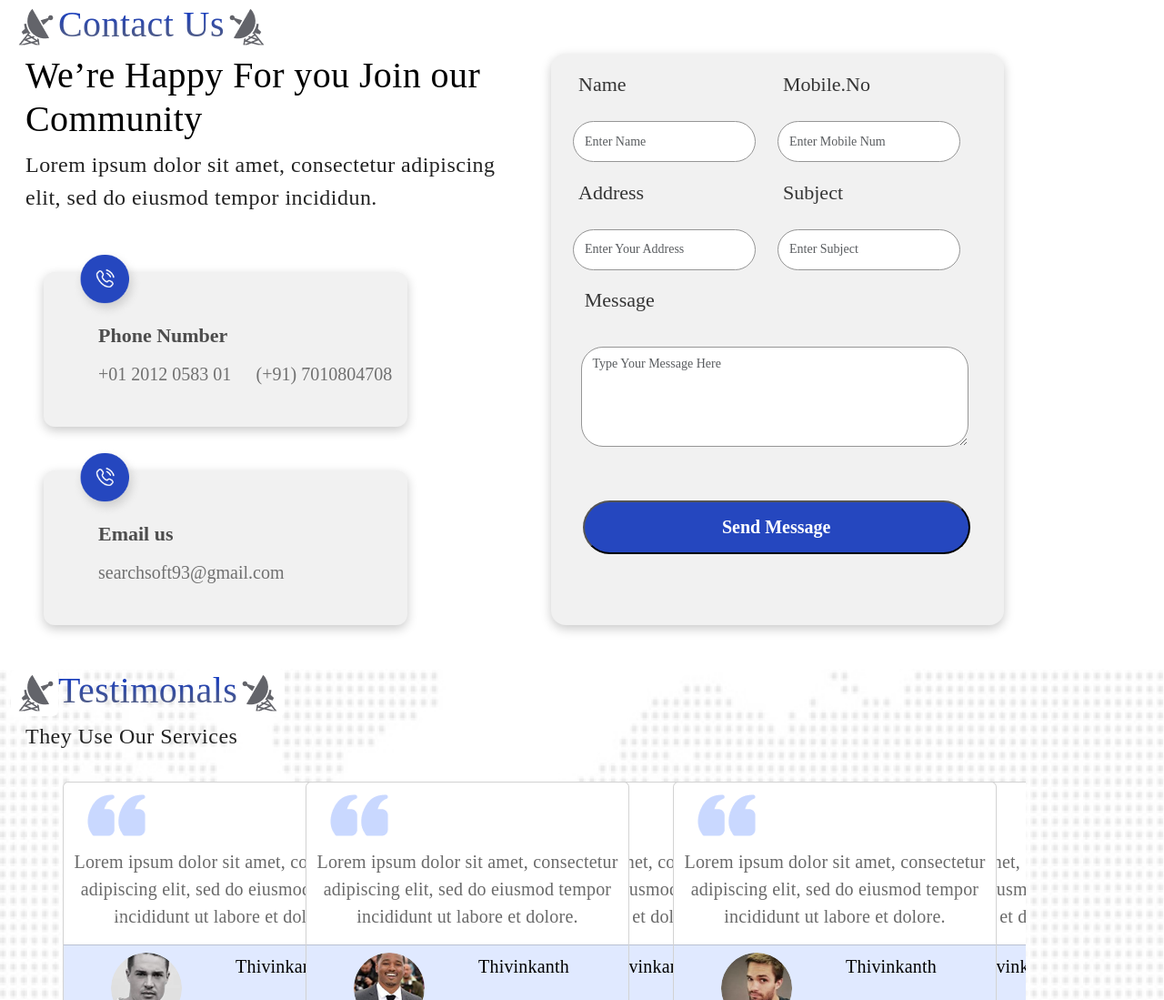
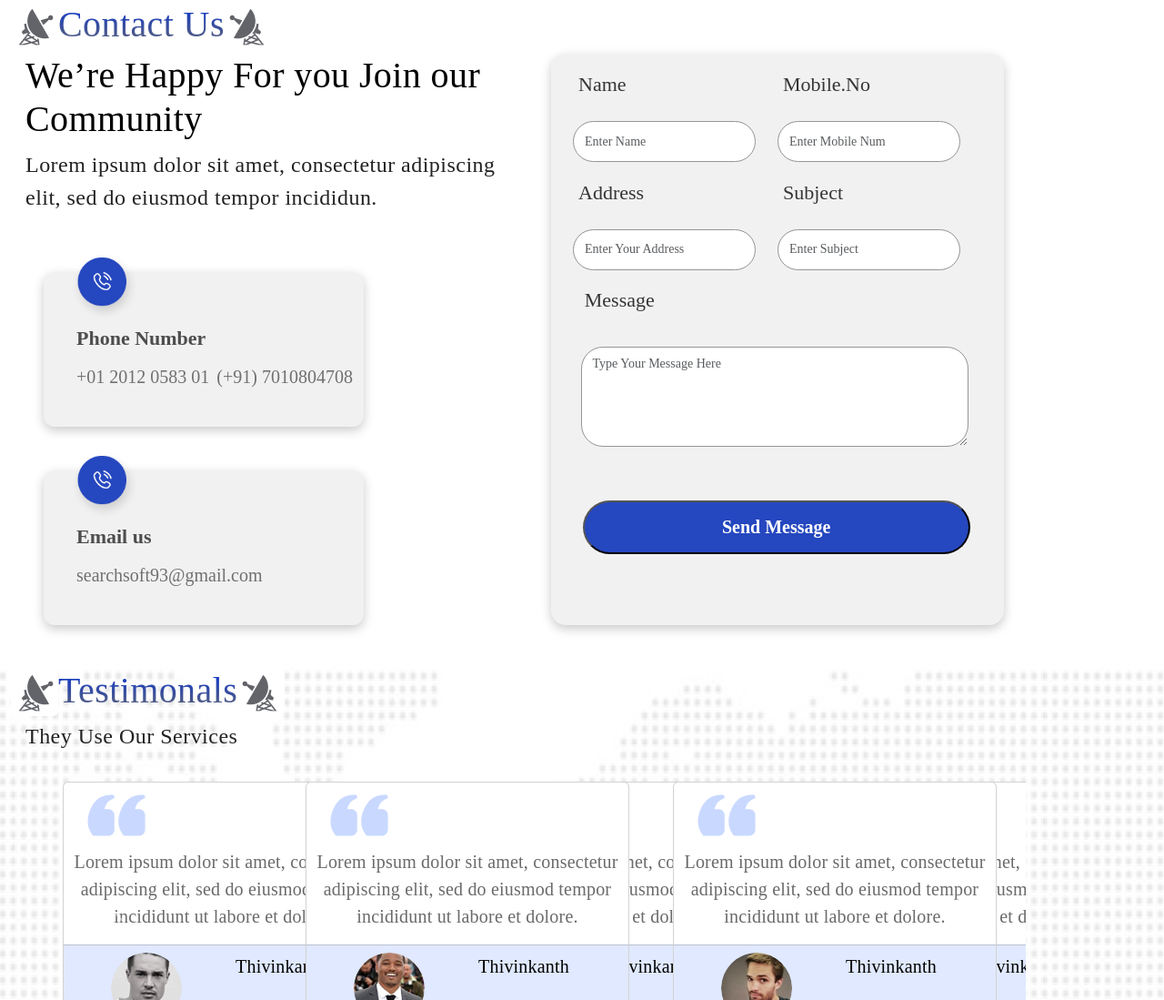
Before and after one commit to THIVINKANTH/cabletv-main, a plain HTML site: page index.html in a window 1280 px wide. Shown: the part 2831-3930 px from the top of the page at 91% size. Drawn offline with nearby package versions, Linux system fonts and the light colour scheme.

Commit message:
completed

```diff
--- a/design.css
+++ b/design.css
@@ -197,7 +197,7 @@ ul{
     border-radius: 12px;
     background-color: #f1f1f1;
     box-shadow: 0px 4px 12px rgba(0, 0, 0, 0.21);
-    width: 400px;
+    width: 352px;
     height: 170px;
 
 }
@@ -263,7 +263,7 @@ ul{
     background-color: #2547bf;
     width: 100%;
     height: 59px;
-    margin-bottom: 5%;
+    margin-bottom: 10%;
     overflow: hidden;
 }
 
--- a/index.html
+++ b/index.html
@@ -180,19 +180,19 @@
             <h1 id="happy" class="ms-lg-3 ms-0">We’re Happy For you  Join our Community </h1>
             <p id="wholoram" class="ms-lg-3 ms-0">Lorem ipsum dolor sit amet, consectetur adipiscing elit, sed do eiusmod tempor incididun.</p>
             <div class="row">
-              <div class="col-xs-12 col-sm-12 col-md-6 col-lg-6 mt-5 ms-lg-5 mx-3" id="phone">
+              <div class="col-xs-12 col-sm-12 col-md-6 col-lg-6 mt-5 ms-lg-5 ms-2 me-2" id="phone">
                   <img src="images/phone.png" alt="phone" style="width: 78px;height: 78px;margin-top: -7%;
                   margin-left: 5%;">
-                  <h4 id="card-phone" class="ms-5">Phone Number</h4>
-                  <p class="ms-5 d-flex flex-wrap-reverse" id="card-number">+01 2012 0583 01 <span class="offset-lg-1 offset-0"> (+91) 7010804708</span></p>
+                  <h4 id="card-phone" class="ms-4">Phone Number</h4>
+                  <p class="ms-4 d-flex flex-wrap-reverse" id="card-number">+01 2012 0583 01 <span class="offset-lg-1 offset-0 ms-2"> (+91) 7010804708</span></p>
               </div>
             </div>
             <div class="row">
-              <div class="col-xs-12 col-sm-12 col-md-6 col-lg-6 mt-5 ms-lg-5 mx-3" id="phone">
+              <div class="col-xs-12 col-sm-12 col-md-6 col-lg-6 mt-5 ms-lg-5 ms-2 me-2" id="phone">
                   <img src="images/phone.png" alt="phone" style="width: 78px;height: 78px;margin-top: -7%;
                   margin-left: 5%;">
-                  <h4 id="card-phone" class="ms-5">Email us</h4>
-                  <p class="ms-5" id="card-number">searchsoft93@gmail.com</p>
+                  <h4 id="card-phone" class="ms-4">Email us</h4>
+                  <p class="ms-4" id="card-number">searchsoft93@gmail.com</p>
               </div>
             </div>
           </div>
```
